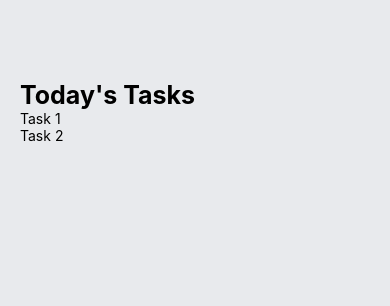
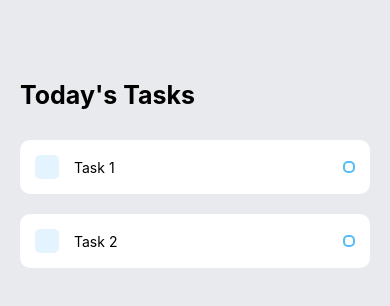
Before and after one commit to rainyearr/Todo_List, a React Native app: screen / in a window 390 px wide. Shown: the top 306 px of the page. Built offline with nearby package versions, Linux system fonts and the light colour scheme.

Commit message:
Updated Design

```diff
--- a/App.js
+++ b/App.js
@@ -34,5 +34,7 @@
     fontSize:25,
     fontWeight: 'bold',
   },
-  items:{},
+  items:{
+    marginTop: 30,
+  },
 });
--- a/components/Task.js
+++ b/components/Task.js
@@ -1,13 +1,52 @@
 import React from 'react';
-import { StyleSheet, Text, View } from 'react-native';
+import { StyleSheet, Text, Touchable, TouchableOpacity, View } from 'react-native';
 
 const Task= (props) =>{
     return(
-        <View>
-            <Text>{props.text}</Text>
+        <View style={styles.item}>
+            <View style = {styles.itemLeft}>
+
+                <View style={styles.square}></View>
+                <Text style ={styles.itemText} >{props.text}</Text>
+            </View>
+            <View style={styles.circular}></View>
         </View>
     )
 }
 
-const styles = StyleSheet.create({})
+const styles = StyleSheet.create({
+    item:{
+        backgroundColor:'#FFF',
+        padding: 15,
+        borderRadius:10,
+        flexDirection:'row',
+        alignItems:'center',
+        justifyContent: 'space-between',
+        marginBottom: 20,
+    },
+    itemLeft:{
+        flexDirection:'row',
+        alignItems:'center',
+        flexWrap: 'wrap',
+    },
+    square:{
+        width: 24,
+        height: 24,
+        backgroundColor: '#55BCF666',
+        opacity: .4,
+        borderRadius: 5,
+        marginRight: 15,
+
+    },
+    itemText:{
+        maxWidth: '80%',
+    },
+    circular:{
+        width: 12,
+        height: 12,
+        borderColor: '#55BCF6',
+        borderWidth: 2,
+        borderRadius: 5,
+    },
+})
 export default Task;
```
